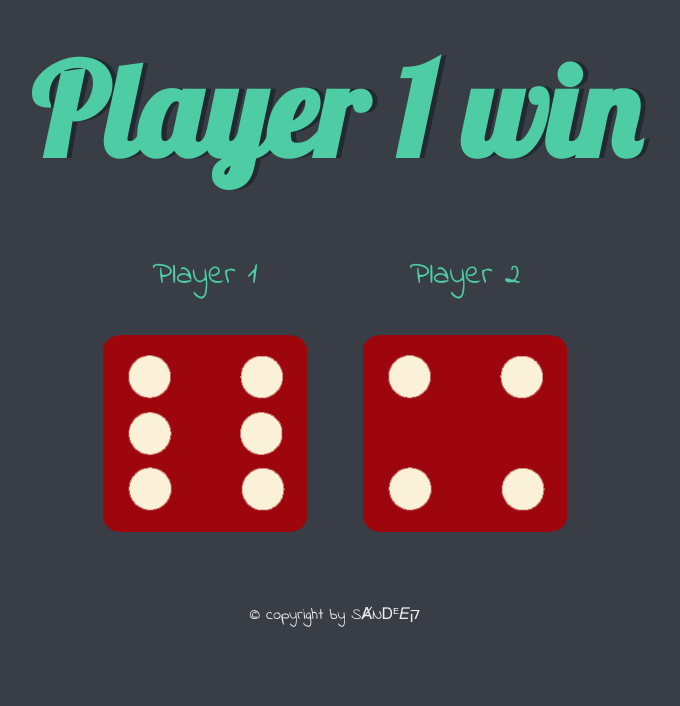
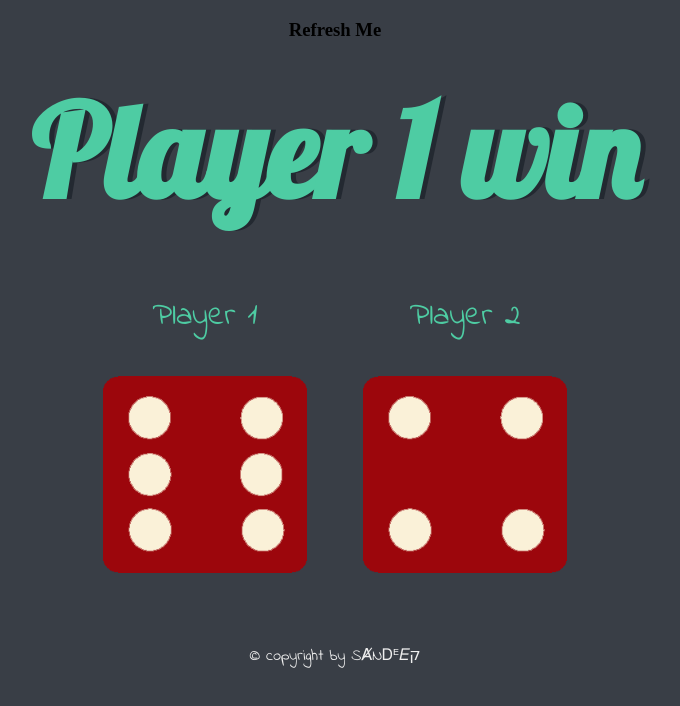
Before and after one commit to evil-sandeep/Dice-Game-, a plain HTML site: page index.html in a window 1280 px wide. Shown: the whole page, without its empty margins (305-985 px from the left). Drawn offline with Linux system fonts and the light colour scheme.

Commit message:
Update index.html

```diff
--- a/index.html
+++ b/index.html
@@ -10,6 +10,7 @@
   <body>
 
     <div class="container">
+      <h3 style.color="aqua">Refresh Me</h3>
       <h1>Refresh Me</h1>
 
       <div class="dice">
```
